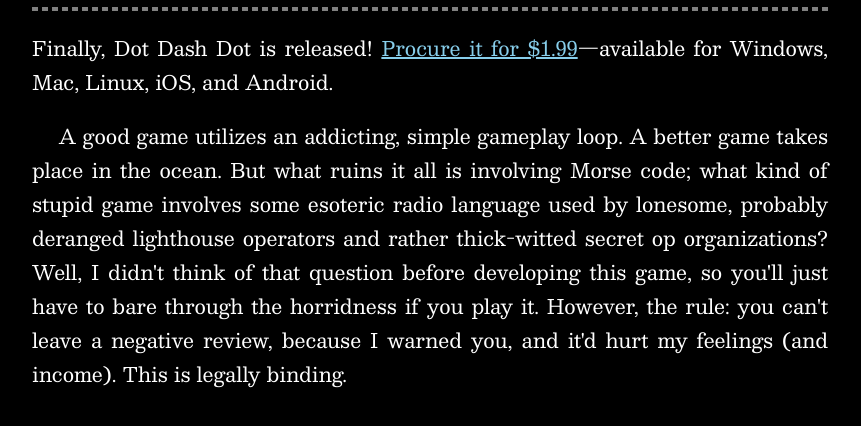
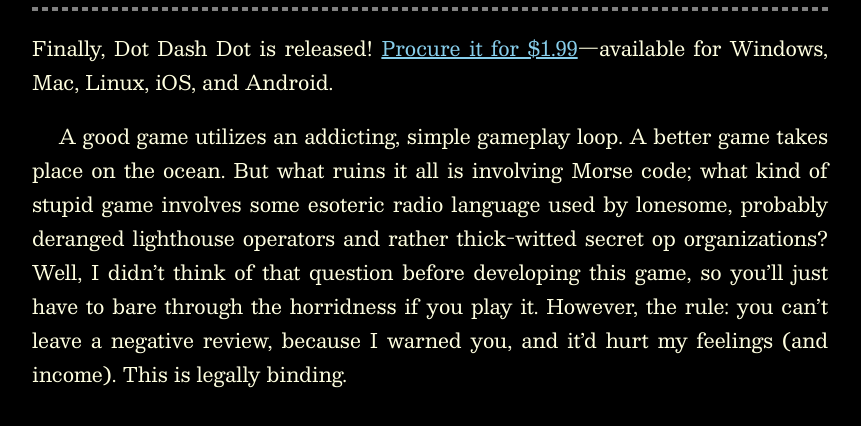
Before and after one commit to Organic-Games/Organic-Games.github.io, a plain HTML site: page journal/6-23-21/index.html in a window 1280 px wide. Shown: the part 214-640 px from the top of the page, without its empty margins (210-1071 px from the left). Drawn offline with Linux system fonts and the light colour scheme.

Commit message:
Alter colors

```diff
--- a/journal/6-23-21/index.html
+++ b/journal/6-23-21/index.html
@@ -20,13 +20,13 @@
   </p>
   <p>
     A good game utilizes an addicting, simple gameplay loop.
-    A better game takes place in the ocean. But what ruins it all is involving Morse code;
+    A better game takes place on the ocean. But what ruins it all is involving Morse code;
     what kind of stupid game involves some esoteric radio language used by lonesome,
     probably deranged lighthouse operators and rather thick-witted secret op organizations?
-    Well, I didn't think of that question before developing this game,
-    so you'll just have to bare through the horridness if you play it.
-    However, the rule: you can't leave a negative review, because I warned you,
-    and it'd hurt my feelings (and income). This is legally binding.
+    Well, I didn’t think of that question before developing this game,
+    so you’ll just have to bare through the horridness if you play it.
+    However, the rule: you can’t leave a negative review, because I warned you,
+    and it’d hurt my feelings (and income). This is legally binding.
   </p>
 </body>
 </html>
--- a/style.css
+++ b/style.css
@@ -35,7 +35,7 @@
 /* -------------------- */
 
 :root {
-  --main-color: white;
+  --main-color: lightyellow;
   --main-bg-color: black;
   --sub1-color: gray;
 }
@@ -64,6 +64,16 @@ a {
   color: var(--main-color);
 }
 
+footer {
+  margin-top: 50px;
+  text-align: center;
+}
+
+footer img {
+  width: 25%;
+  min-width: 200px;
+}
+
 #title {
   text-align: center;
 }
@@ -81,16 +91,9 @@ a {
   overflow: auto;
 }
 
-footer {
-  margin-top: 50px;
-  text-align: center;
+.home footer a:hover {
+  color: red;
 }
-
-footer img {
-  width: 25%;
-  min-width: 200px;
-}
-
 
 /* -------------------- */
 
```
Also changed, not shown: games/dotdashdot/index.html (+1 -0 lines).
